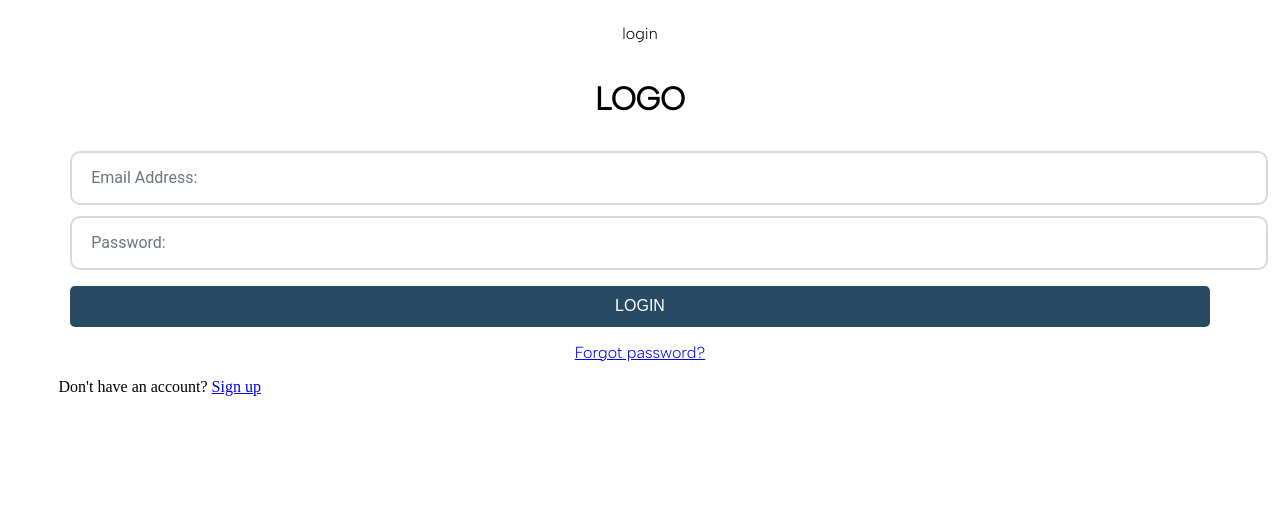
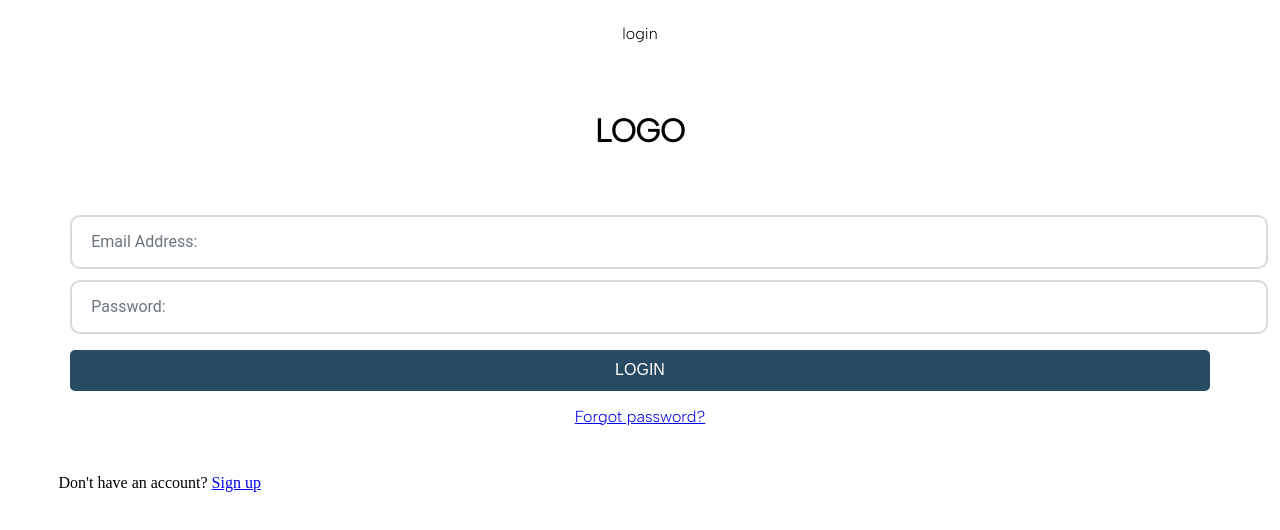
Before and after one commit to dev-sydney/FYP-APP, a React (Vite) app in the folder view/: page /login in a window 1280 px wide. Shown: the top 530 px of the page. Built offline with nearby package versions, Linux system fonts and the light colour scheme; the HTML template or start-up script is replaced by a standard one.

Commit message:
Styling bug fixes

```diff
--- a/view/src/styles/navStyle.scss
+++ b/view/src/styles/navStyle.scss
@@ -20,6 +20,7 @@
     // color: #1d2021;
     display: flex;
     align-items: flex-start;
+    text-decoration: none;
   }
   .navlink {
     display: flex;
--- a/view/src/styles/profileStyle.scss
+++ b/view/src/styles/profileStyle.scss
@@ -113,6 +113,7 @@
     margin: 0;
   }
 }
+
 .change_password__container,
 .profile__container,
 .login-container {
@@ -169,6 +170,11 @@
     justify-content: center;
   }
 }
+.login-container {
+  flex-direction: column;
+  align-content: space-around;
+  row-gap: 2em;
+}
 .profile__container {
   .file__upload {
     cursor: pointer;
```
